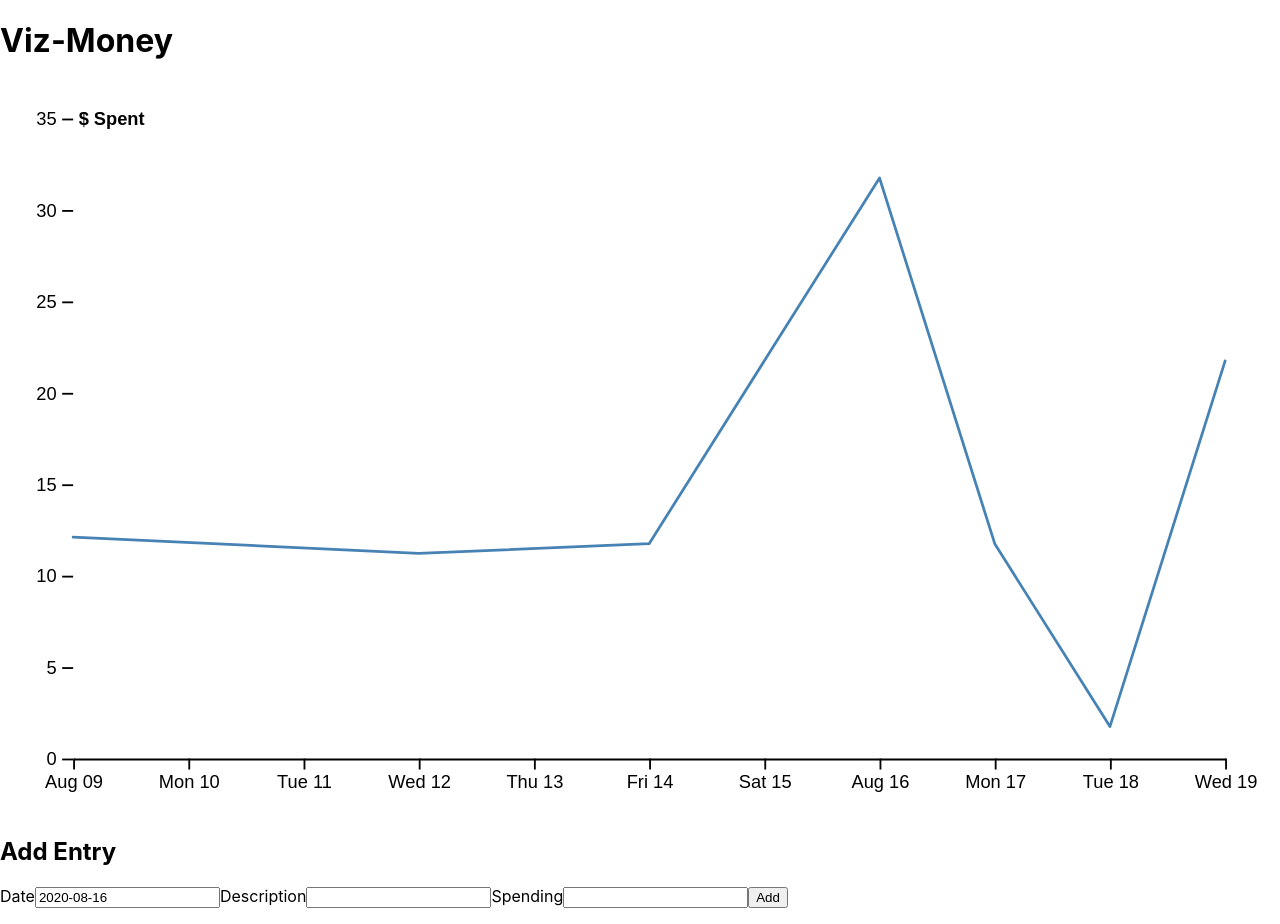
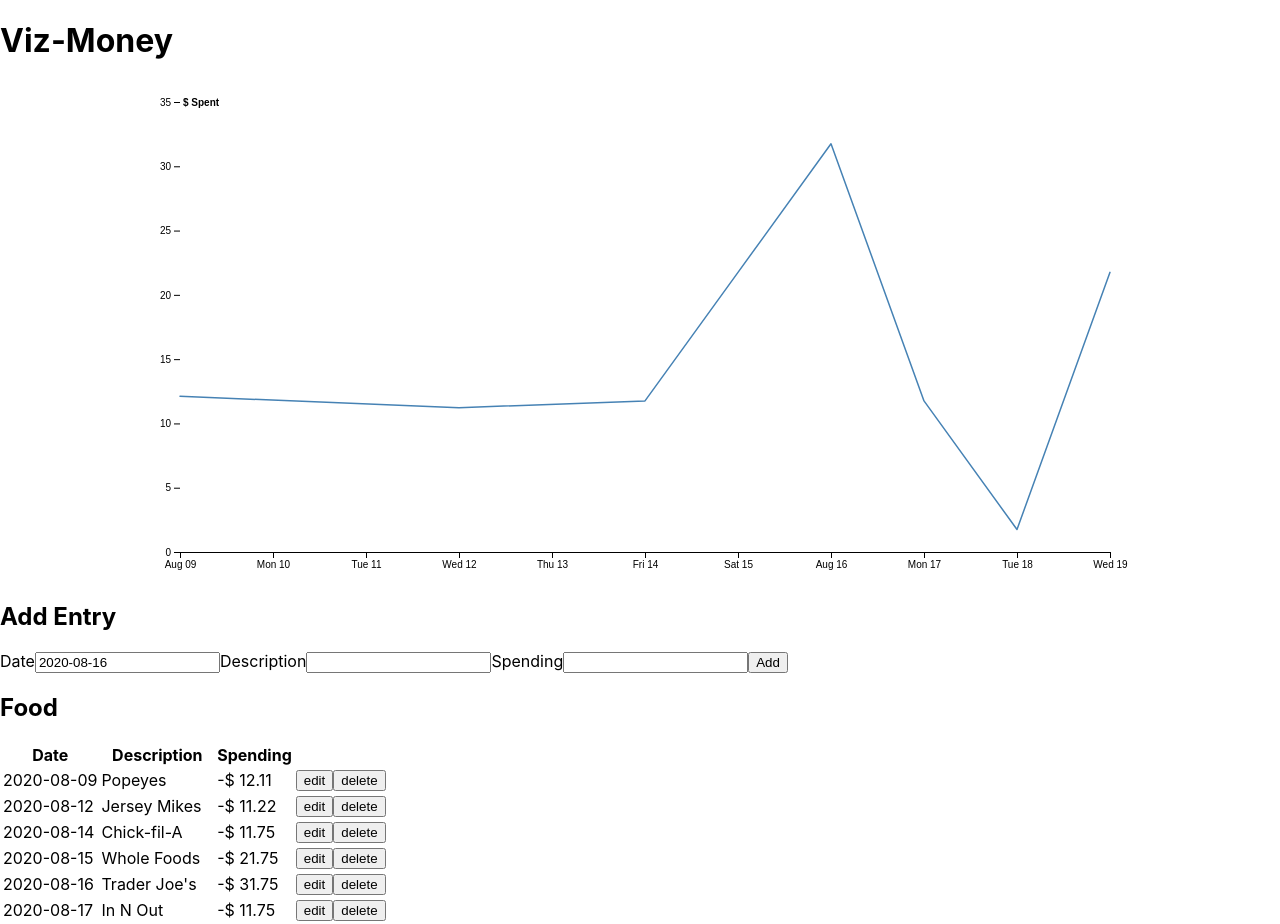
Before and after one commit to noanonoa/viz-money, a React (Create React App) app: page / in a window 1280 px wide. Shown: the top 924 px of the page. Built offline with nearby package versions, Linux system fonts and the light colour scheme.

Commit message:
chart renders dynamically but does not delete pre-existing lines

```diff
--- a/src/App.js
+++ b/src/App.js
@@ -9,11 +9,11 @@ const App = () => {
     {id: 1, date: "2020-08-09", description: "Popeyes", spending: 12.11},
     {id: 2, date: "2020-08-12", description: "Jersey Mikes", spending: 11.22},
     {id: 3, date: "2020-08-14", description: "Chick-fil-A", spending: 11.75},
-    {id: 4, date: "2020-08-15", description: "Chick-fil-A", spending: 21.75},
-    {id: 5, date: "2020-08-16", description: "Chick-fil-A", spending: 31.75},
-    {id: 6, date: "2020-08-17", description: "Chick-fil-A", spending: 11.75},
-    {id: 7, date: "2020-08-18", description: "Chick-fil-A", spending: 1.75},
-    {id: 8, date: "2020-08-19", description: "Chick-fil-A", spending: 21.75}
+    {id: 4, date: "2020-08-15", description: "Whole Foods", spending: 21.75},
+    {id: 5, date: "2020-08-16", description: "Trader Joe's", spending: 31.75},
+    {id: 6, date: "2020-08-17", description: "In N Out", spending: 11.75},
+    {id: 7, date: "2020-08-18", description: "Chick-Fil-A", spending: 1.75},
+    {id: 8, date: "2020-08-19", description: "Tender Greens", spending: 21.75}
   ]
 
   const [foods, setFoods] = useState(foodData)
@@ -24,6 +24,7 @@ const App = () => {
   const addEntry = (entry) => {
     entry.id = foods.length + 1
     setFoods([...foods, entry])
+    console.log(`updated foods array`, foods)
   }
   const editEntry = (entry) => {
     setEditing(true)
--- a/src/components/VizComponent.js
+++ b/src/components/VizComponent.js
@@ -2,15 +2,14 @@ import React, { useState, useRef, useEffect } from 'react'
 import { select, axisBottom, scaleUtc, extent, axisLeft, scaleLinear, max, line } from 'd3'
 
 const VizComponent = (props) => {
-  const [foods] = useState(props.foods)
   const svgRef = useRef()
-  const data = Object.assign(foods.map(({ date, spending }) => ({date: new Date(date), value: spending})), {y: "$ Spent"})
+  const data = Object.assign(props.foods.map(({ date, spending }) => ({date: new Date(date), value: spending})), {y: "$ Spent"})
   const graphLine = line()
     .defined(d => !isNaN(d.value))
     .x(d => x(d.date))
     .y(d => y(d.value))
-  const width = 700
-  const height = 400
+  const width = 1000
+  const height = 500
   const margin = {top: 20, right: 30, bottom: 30, left: 40}
   const x = scaleUtc()
     .domain(extent(data, d => d.date))
@@ -32,7 +31,6 @@ const VizComponent = (props) => {
       .text(data.y))
 
   useEffect(() => {
-    console.log(`(@VizComponent.js) This is foodData props`, foods)
     let svg = select(svgRef.current)
 
     svg.attr("viewBox", [0, 0, width, height])
@@ -48,11 +46,18 @@ const VizComponent = (props) => {
       .attr("stroke-linejoin", "round")
       .attr("stroke-linecap", "round")
       .attr("d", graphLine)
-  }, [foods, data, graphLine])
+  }, [props.foods, data, graphLine])
 
   return (
     <div className="viz-container">
-      <svg ref={svgRef}></svg>
+      <svg className="chart" ref={svgRef}></svg>
+      <style jsx="true">{`
+        .viz-container,
+        .chart {
+          width: 100%;
+          max-height: 500px;
+        }
+      `}</style>
     </div>
   )
 }
```
